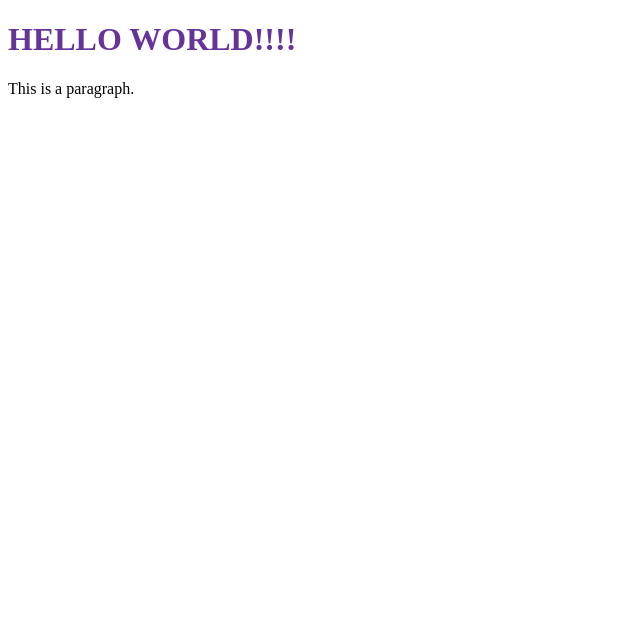
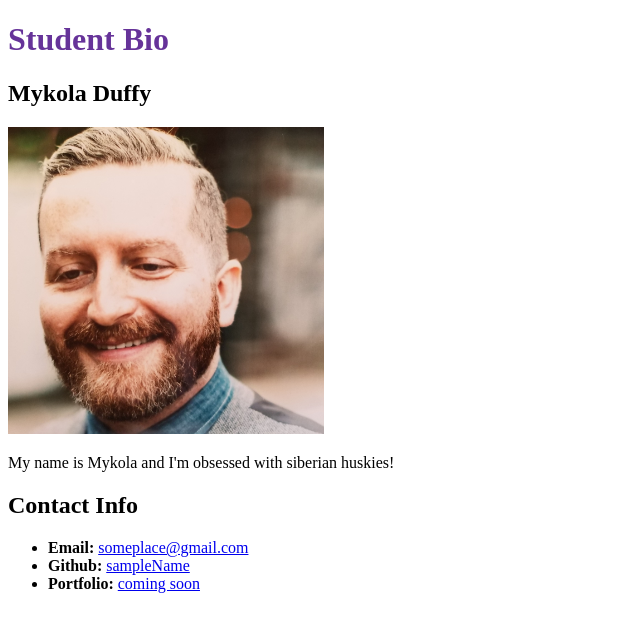
Before and after one commit to mpduffy82/mpduffy82.github.io, a plain HTML site: page index.html in a window 1280 px wide. Shown: the whole page, without its empty margins (0-640 px from the left). Drawn offline with Linux system fonts and the light colour scheme.

Commit message:
try this

```diff
--- a/index.html
+++ b/index.html
@@ -1,13 +1,50 @@
 <!DOCTYPE html>
-    <html>
-    <head>
-            <link rel="stylesheet" type="text/css" href="style.css">
-            <title>My Portfolio Page</title>
-    </head>
-    <body>
+<html lang="en-us">
 
-<h1>HELLO WORLD!!!!</h1>
-<p>This is a paragraph.</p>
+<head>
+  <meta charset="UTF-8">
+  <link rel="stylesheet" type="text/css" href="style.css">
+  <title>Activity 1: Basic HTML Bio</title>
+</head>
+
+<body>
+
+  <!-- Site Header -->
+  <header>
+    <!-- h1: The most important headline -->
+    <h1>Student Bio</h1>
+  </header>
+
+  <div>
+
+    <!-- Section 1: Bio -->
+    <section>
+      <!-- h2: Tier-2 Headline (Not as important as the h1 header, but more than one allowed). -->
+      <h2>Mykola Duffy</h2>
+
+      <!-- Image with link -->
+      <img src="me.jpg" alt="Mykola Duffy">
+
+      <!-- Paragraph with embedded link -->
+      <p>My name is Mykola and I'm obsessed with siberian huskies!</p>
+    </section>
+
+    <!-- Section 2: Contact Info -->
+    <section>
+
+      <!-- h2: Tier-2 Headline -->
+      <h2>Contact Info</h2>
+
+      <!-- Unordered list -->
+      <ul>
+        <li><strong>Email:</strong> <a href="#">someplace@gmail.com</a></li>
+        <li><strong>Github:</strong> <a href="#">sampleName</a></li>
+        <li><strong>Portfolio:</strong> <a href="#">coming soon</a></li>
+      </ul>
+
+    </section>
+  </div>
 
 </body>
+
 </html>
--- a/style.css
+++ b/style.css
@@ -1,3 +1,8 @@
 h1 {
     color: rebeccapurple;
 }
+
+img {
+    width: 25%;
+    height: auto;
+}
```
Also changed, not shown: me.jpg (added).
